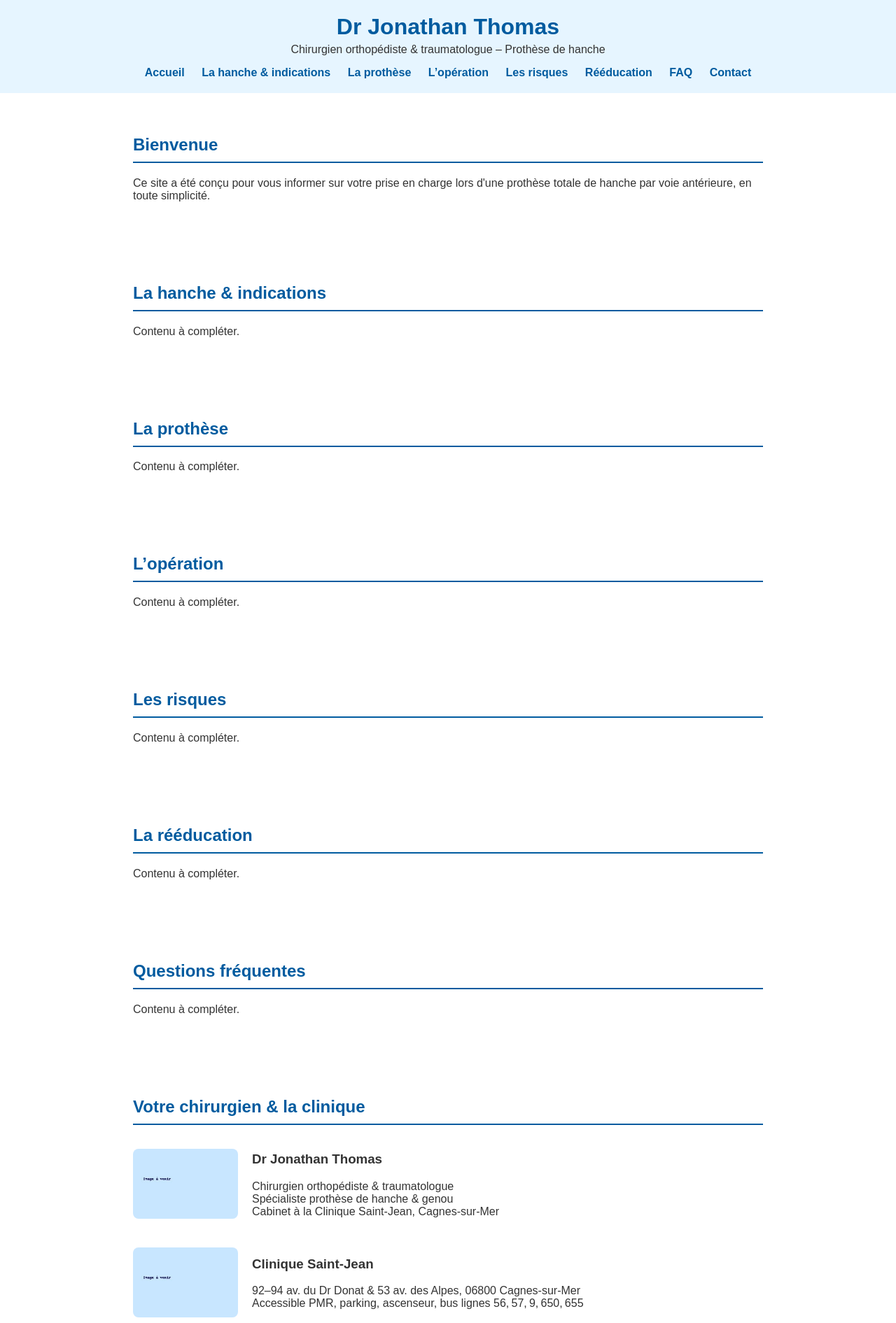
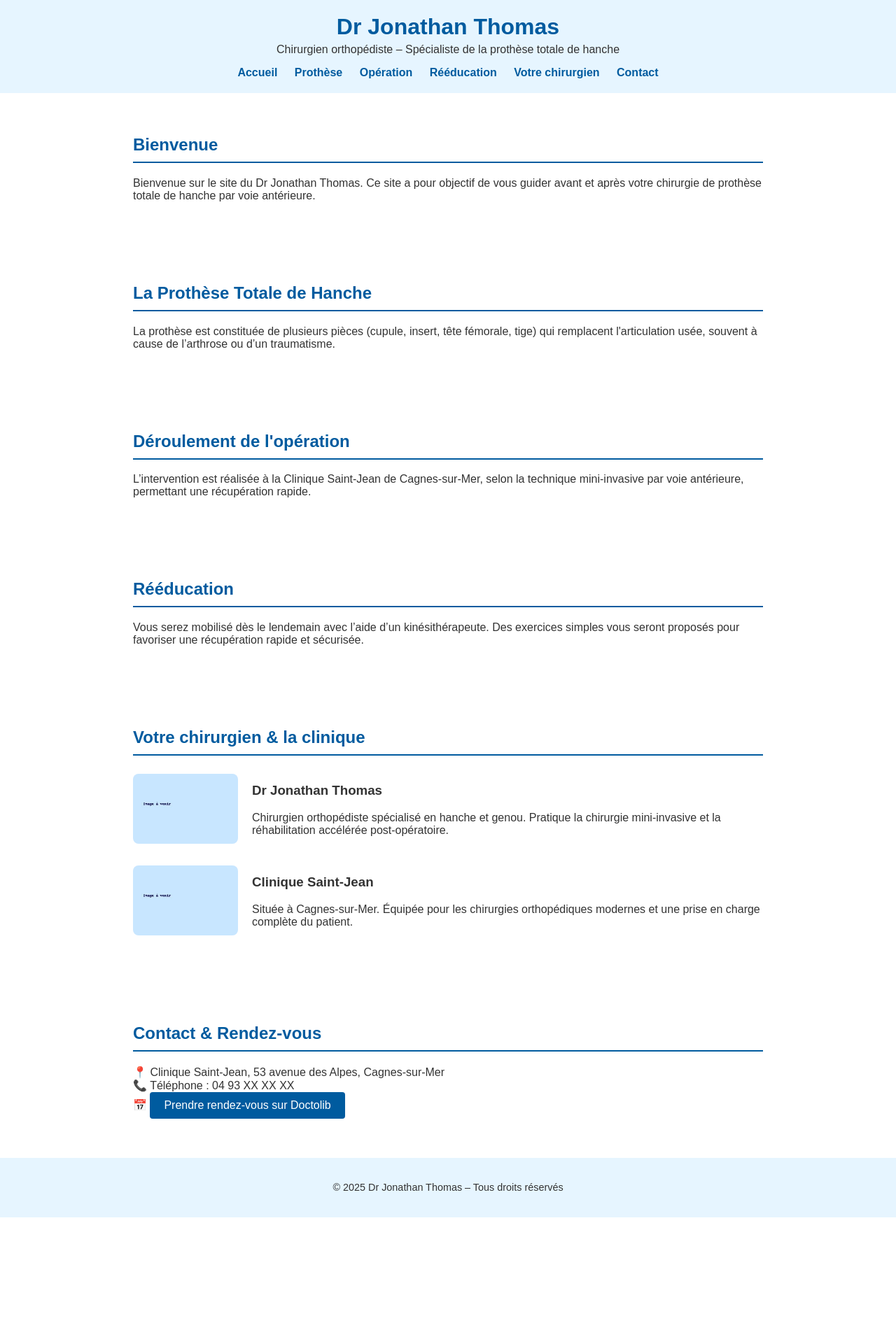
Before and after one commit to DrThomasJonathan/DrThomasJonathan, a plain HTML site: page index.html in a window 1280 px wide. Shown: the top 1891 px of the page at 70% size. After the commit the page ends 1740 px from the top, so only its background shows below. Drawn offline with Linux system fonts and the light colour scheme.

Commit message:
Add files via upload

```diff
--- a/index.html
+++ b/index.html
@@ -4,58 +4,41 @@
 <head>
   <meta charset="UTF-8">
   <meta name="viewport" content="width=device-width, initial-scale=1">
-  <title>Prothèse Totale de Hanche – Dr Jonathan Thomas</title>
+  <title>Prothèse de Hanche – Dr Jonathan Thomas</title>
   <link rel="stylesheet" href="styles.css">
 </head>
 <body>
   <header>
     <h1>Dr Jonathan Thomas</h1>
-    <p>Chirurgien orthopédiste & traumatologue – Prothèse de hanche</p>
+    <p>Chirurgien orthopédiste – Spécialiste de la prothèse totale de hanche</p>
     <nav>
       <a href="#accueil">Accueil</a>
-      <a href="#indications">La hanche & indications</a>
-      <a href="#prothese">La prothèse</a>
-      <a href="#operation">L’opération</a>
-      <a href="#risques">Les risques</a>
+      <a href="#prothese">Prothèse</a>
+      <a href="#operation">Opération</a>
       <a href="#reeducation">Rééducation</a>
-      <a href="#faq">FAQ</a>
+      <a href="#chirurgien">Votre chirurgien</a>
       <a href="#contact">Contact</a>
     </nav>
   </header>
 
   <section id="accueil">
     <h2>Bienvenue</h2>
-    <p>Ce site a été conçu pour vous informer sur votre prise en charge lors d'une prothèse totale de hanche par voie antérieure, en toute simplicité.</p>
-  </section>
-
-  <section id="indications">
-    <h2>La hanche & indications</h2>
-    <p>Contenu à compléter.</p>
+    <p>Bienvenue sur le site du Dr Jonathan Thomas. Ce site a pour objectif de vous guider avant et après votre chirurgie de prothèse totale de hanche par voie antérieure.</p>
   </section>
 
   <section id="prothese">
-    <h2>La prothèse</h2>
-    <p>Contenu à compléter.</p>
+    <h2>La Prothèse Totale de Hanche</h2>
+    <p>La prothèse est constituée de plusieurs pièces (cupule, insert, tête fémorale, tige) qui remplacent l'articulation usée, souvent à cause de l’arthrose ou d’un traumatisme.</p>
   </section>
 
   <section id="operation">
-    <h2>L’opération</h2>
-    <p>Contenu à compléter.</p>
-  </section>
-
-  <section id="risques">
-    <h2>Les risques</h2>
-    <p>Contenu à compléter.</p>
+    <h2>Déroulement de l'opération</h2>
+    <p>L’intervention est réalisée à la Clinique Saint-Jean de Cagnes-sur-Mer, selon la technique mini-invasive par voie antérieure, permettant une récupération rapide.</p>
   </section>
 
   <section id="reeducation">
-    <h2>La rééducation</h2>
-    <p>Contenu à compléter.</p>
-  </section>
-
-  <section id="faq">
-    <h2>Questions fréquentes</h2>
-    <p>Contenu à compléter.</p>
+    <h2>Rééducation</h2>
+    <p>Vous serez mobilisé dès le lendemain avec l’aide d’un kinésithérapeute. Des exercices simples vous seront proposés pour favoriser une récupération rapide et sécurisée.</p>
   </section>
 
   <section id="chirurgien">
@@ -64,30 +47,28 @@
       <img src="dr_thomas.jpg" alt="Dr Jonathan Thomas">
       <div>
         <h3>Dr Jonathan Thomas</h3>
-        <p>Chirurgien orthopédiste & traumatologue<br>
-        Spécialiste prothèse de hanche & genou<br>
-        Cabinet à la Clinique Saint‑Jean, Cagnes‑sur‑Mer</p>
+        <p>Chirurgien orthopédiste spécialisé en hanche et genou. Pratique la chirurgie mini-invasive et la réhabilitation accélérée post-opératoire.</p>
       </div>
     </div>
     <div class="clinic">
       <img src="clinique.jpg" alt="Clinique Saint‑Jean">
       <div>
         <h3>Clinique Saint‑Jean</h3>
-        <p>92–94 av. du Dr Donat & 53 av. des Alpes, 06800 Cagnes‑sur‑Mer<br>
-        Accessible PMR, parking, ascenseur, bus lignes 56, 57, 9, 650, 655</p>
+        <p>Située à Cagnes-sur-Mer. Équipée pour les chirurgies orthopédiques modernes et une prise en charge complète du patient.</p>
       </div>
     </div>
   </section>
 
   <section id="contact">
-    <h2>Contact & rendez-vous</h2>
-    <p>Téléphone : 04 93 XX XX XX<br>
-    Adresse : Clinique Saint‑Jean, Cagnes‑sur‑Mer</p>
-    <p><a href="https://www.doctolib.fr/chirurgien-orthopediste/cagnes-sur-mer/jonathan-thomas-cagnes-sur-mer" class="btn">Prendre rdv Doctolib</a></p>
+    <h2>Contact & Rendez-vous</h2>
+    <p>📍 Clinique Saint-Jean, 53 avenue des Alpes, Cagnes-sur-Mer<br>
+       📞 Téléphone : 04 93 XX XX XX<br>
+       📅 <a href="https://www.doctolib.fr/chirurgien-orthopediste/cagnes-sur-mer/jonathan-thomas-cagnes-sur-mer" class="btn">Prendre rendez-vous sur Doctolib</a>
+    </p>
   </section>
 
   <footer>
-    <p>&copy; 2025 Dr Jonathan Thomas – Tous droits réservés.</p>
+    <p>&copy; 2025 Dr Jonathan Thomas – Tous droits réservés</p>
   </footer>
 </body>
 </html>
```
